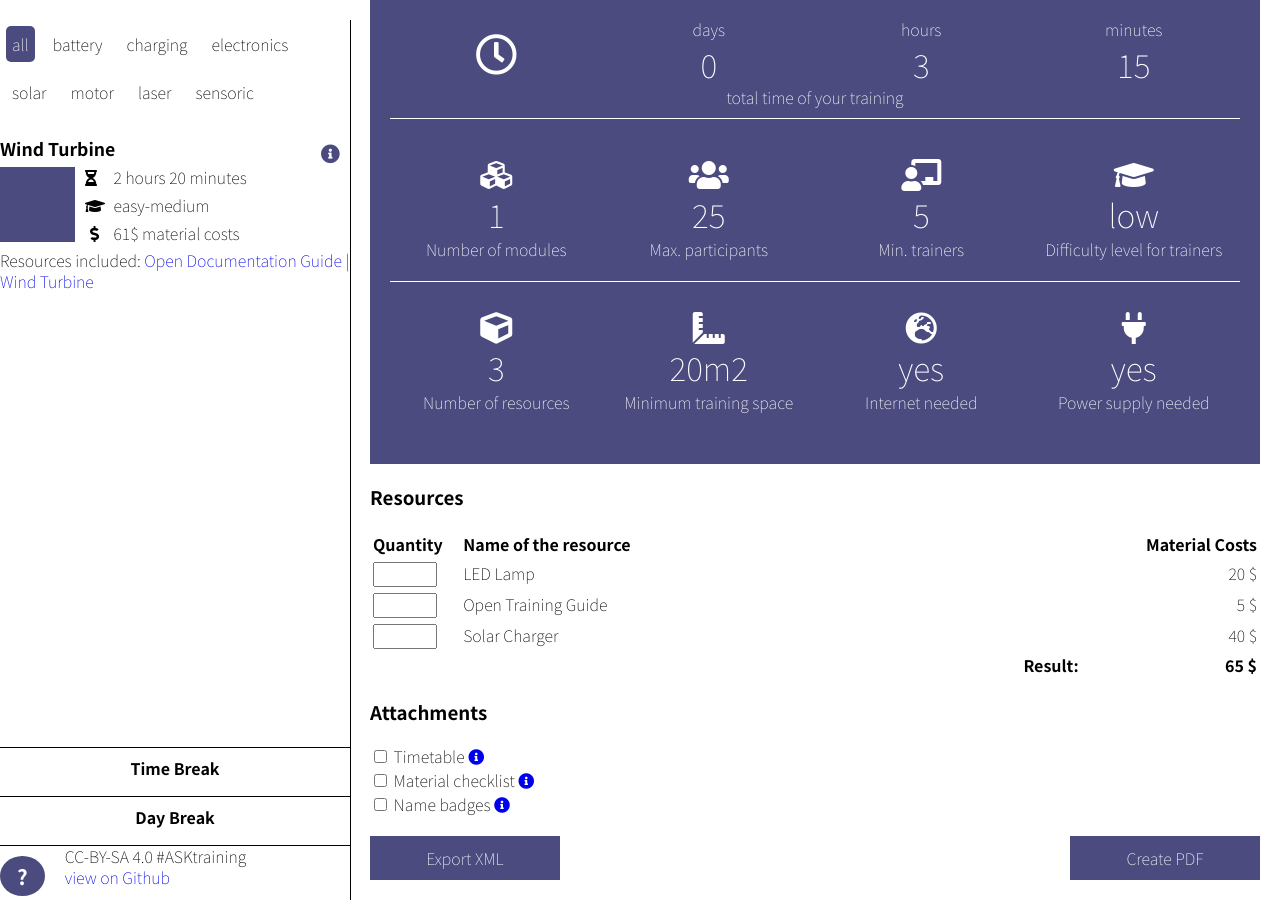
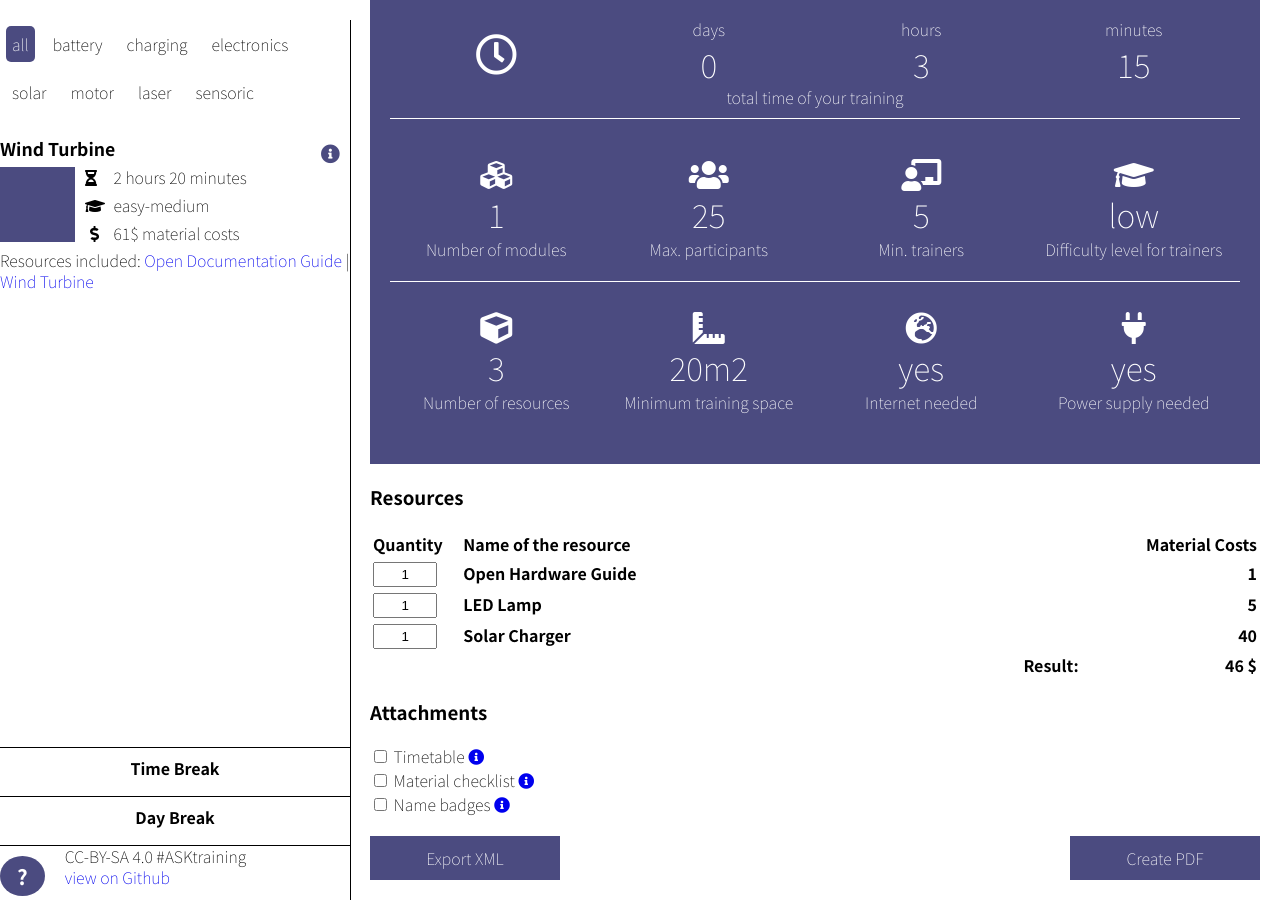
Before and after one commit to ASKtraining/Training, a Jekyll site: the page built from index.html, in a window 1280 px wide and 900 px high, scrolled down 958 px. Built offline with Jekyll 4.4.1, drawn with Linux system fonts in a browser that asks for light colours; some of the changed lines change nothing that is shown.

Commit message:
implemented material costs list

```diff
--- a/assets/js/index.js
+++ b/assets/js/index.js
@@ -377,16 +377,59 @@ function calculateSummary() {
     let space = 0;
     let internet = 'no';
     let power = 'no';
+    let materialCost = [];
     for(resource of resourceList){
         let d = resource.dataset;
         space = parseInt(d.space) > space ? parseInt(d.space) : space;
         if(d.internet === 'yes') internet = 'yes';
         if(d.power === 'yes') power = 'yes';
+
+        if(alreadyInCostList(materialCost, d.name)){
+            updateCostList(materialCost, d.name);
+        } else {
+            let newResource = {'name': d.name, 'cost': parseInt(d.cost), 'count': 1};
+            materialCost.push(newResource);
+        }
     }
+    updateResourceCostList(materialCost);
     document.querySelector('#training-space').innerText = space + 'm2';
     document.querySelector('#internet-needed').innerText = internet;
     document.querySelector('#power-needed').innerText = power;
     document.querySelector('#number-of-resources').innerText = resourceList.length;
+}
+
+function alreadyInCostList(l, name){
+    return l.map(el => el['name']).includes(name);
+}
+
+function updateCostList(l, name){
+    let currEl = l.filter(el => el['name'] == name)[0];
+    currEl['count']+=1;
+}
+
+function updateResourceCostList(l){
+    let resourceTable = document.querySelector('#resource-table');
+    let costSum = 0;
+    resourceTable.innerHTML = `
+    <tr>
+        <th class="quantity">Quantity</th>
+        <th class="resource-name">Name of the resource</th>
+        <th class="material-costs">Material Costs</th>
+    </tr>`;
+    l.forEach(el => {
+        resourceTable.innerHTML+=`
+        <tr>
+            <th class="quantity"><input value="${el['count']}"></input></th>
+            <th class="resource-name">${el['name']}</th>
+            <th class="material-costs">${el['count'] * el['cost']}</th>
+        </tr>`;
+        costSum += el['count'] * el['cost'];
+    });
+    resourceTable.innerHTML+=`
+    <tr class="result">
+        <td colspan="2" class="label">Result:</td>
+        <td class="total-price">${costSum} $</td>
+    </tr>`;
 }
 
 /**
--- a/index.html
+++ b/index.html
@@ -234,7 +234,7 @@ permalink: /
                                 </div>
                                 <div class="clearer"></div>
                             </li>
-                            <li class="resource resource-3" data-duration="90" data-name="LED Lamp" data-cost="40" data-space="20" data-internet="no" data-power="no">
+                            <li class="resource resource-3" data-duration="90" data-name="Solar Charger" data-cost="40" data-space="20" data-internet="no" data-power="no">
                                 <div class="time">
                                     <i class="far fa-clock"></i> <span class='clock-time'>01:30am - 03:00pm</span>
                                 </div>
@@ -313,7 +313,7 @@ permalink: /
         </div>
         <div class="resource-overview">
             <h3>Resources</h3>
-            <table>
+            <table id="resource-table">
                 <tr>
                     <th class="quantity">Quantity</th>
                     <th class="resource-name">Name of the resource</th>
```
